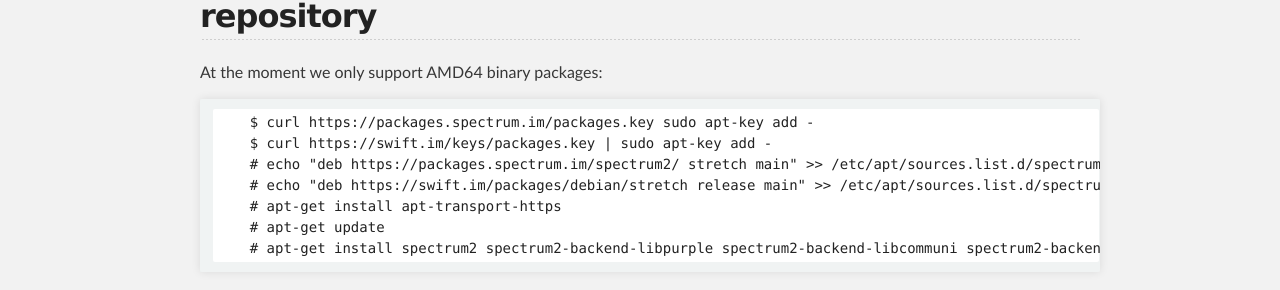
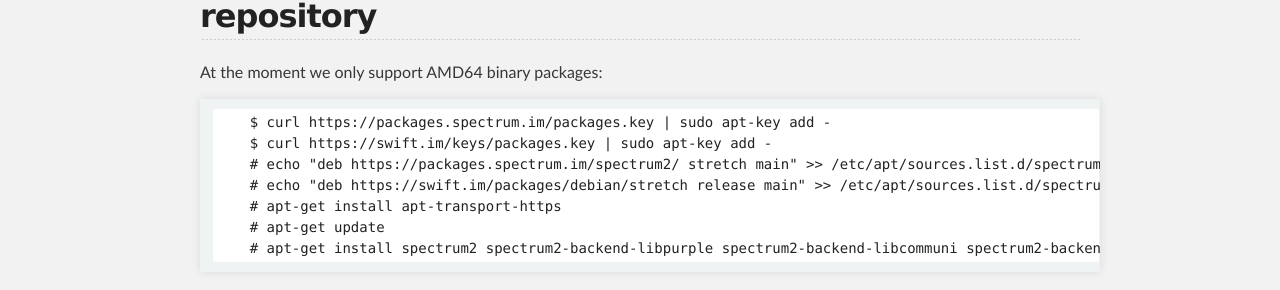
Before and after one commit to SpectrumIM/spectrum2, a Jekyll site: the page built from documentation/installation/packages_debian_ubuntu.md, in a window 1280 px wide. Shown: the part 258-548 px from the top of the page. Built offline with Jekyll 4.4.1, drawn with Linux system fonts in a browser that asks for light colours.

```diff
--- a/documentation/installation/packages_debian_ubuntu.md
+++ b/documentation/installation/packages_debian_ubuntu.md
@@ -8,7 +8,7 @@ redirect_from: "/documentation/installation/debian_ubuntu.html"
 
 At the moment we only support AMD64 binary packages:
 
-        $ curl https://packages.spectrum.im/packages.key sudo apt-key add -
+        $ curl https://packages.spectrum.im/packages.key | sudo apt-key add -
         $ curl https://swift.im/keys/packages.key | sudo apt-key add -
         # echo "deb https://packages.spectrum.im/spectrum2/ stretch main" >> /etc/apt/sources.list.d/spectrum.list
         # echo "deb https://swift.im/packages/debian/stretch release main" >> /etc/apt/sources.list.d/spectrum.list
```
